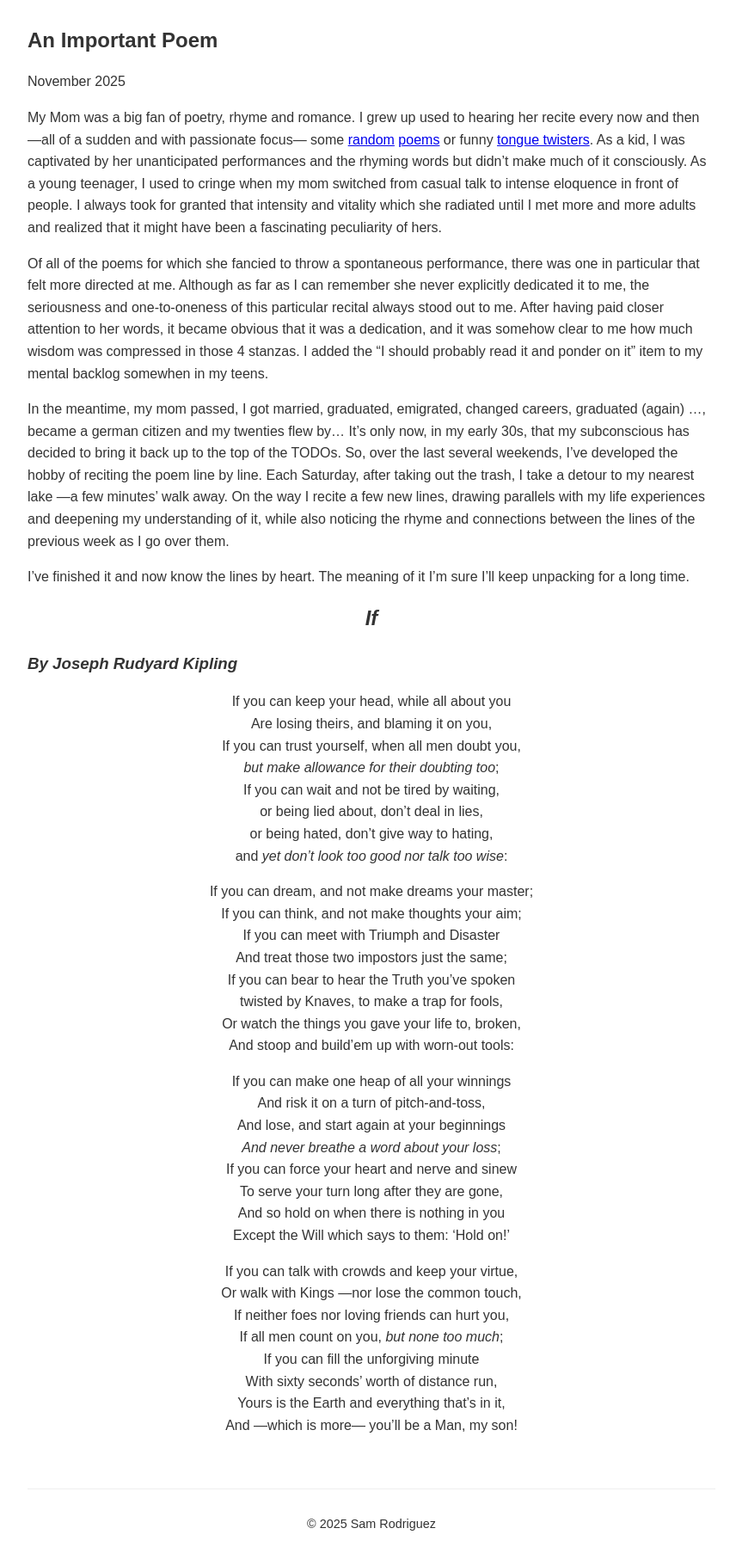
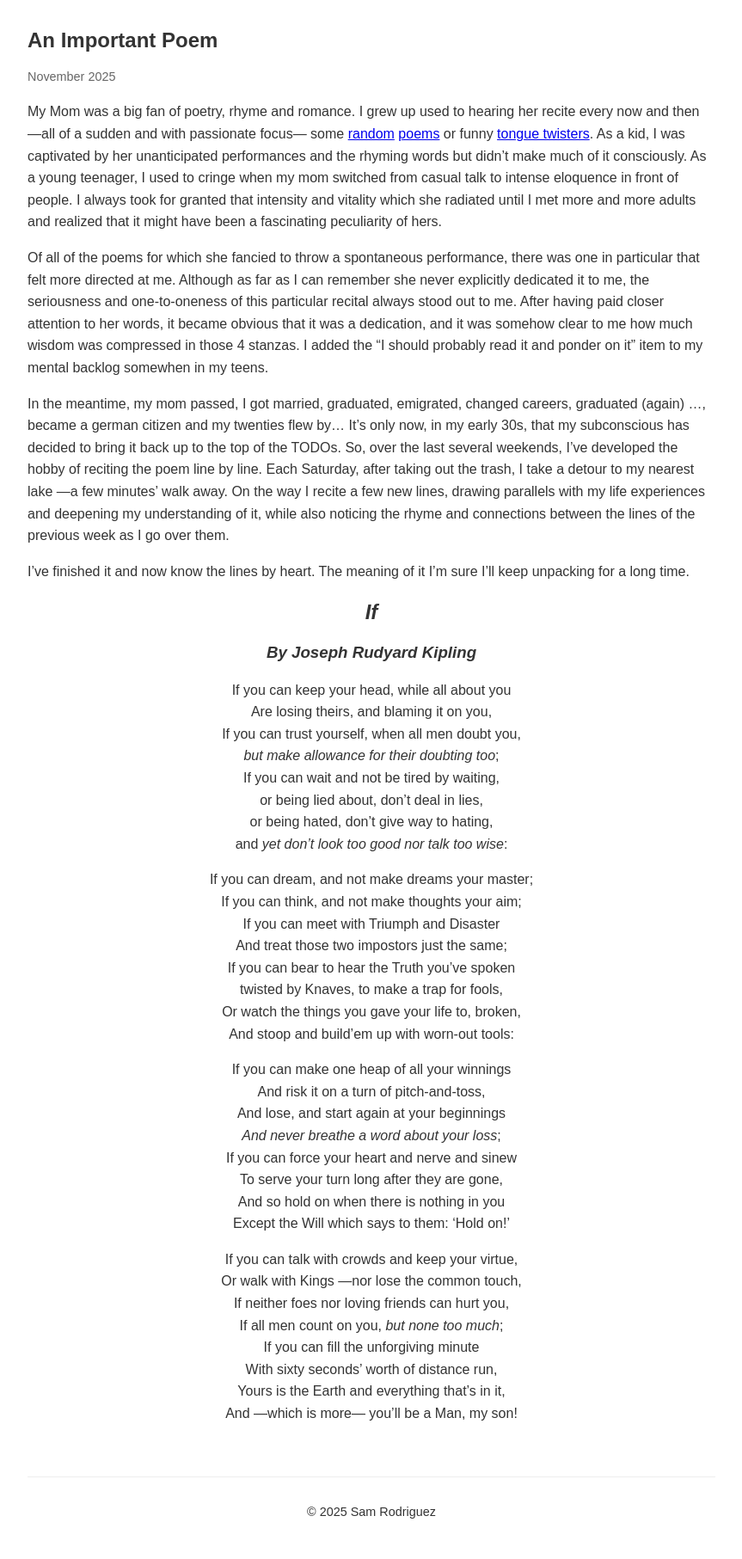
Before and after one commit to Sam1320/Sam1320.github.io, a Jekyll site: the page built from _posts/2025-11-15-important-poem.md, in a window 1280 px wide. Shown: the whole page at 86% size, without its empty margins (208-1071 px from the left). Built offline with Jekyll 4.4.1, drawn with Linux system fonts in a browser that asks for light colours.

Commit message:
chore: remove redundant css styles; center poem title with kramdown inline attribute

```diff
--- a/_posts/2025-11-15-important-poem.md
+++ b/_posts/2025-11-15-important-poem.md
@@ -16,7 +16,9 @@ I've finished it and now know the lines by heart. The meaning of it I'm sure I'l
 {:c: style="text-align: center;"}
 
 ## _If_
+{:c}
 ### _By Joseph Rudyard Kipling_
+{:c}
 
 If you can keep your head, while all about you \\
 Are losing theirs, and blaming it on you, \\
--- a/assets/css/styles.css
+++ b/assets/css/styles.css
@@ -24,20 +24,6 @@ header h1 {
     text-align: center;
     margin-bottom: 1em;
 }
-
-main h2 {
-    text-align: center;
-    margin-bottom: 0.8em;
-}
-
-main section {
-    text-align: left;
-}
-
-main section p {
-    text-align: left;
-}
-
 
 p {
     margin-bottom: 1em;
@@ -113,6 +99,12 @@ nav {
     text-decoration: underline;
 }
 
+.post-date {
+    color: #666;
+    font-size: 0.9em;
+    margin-top: 0;
+}
+
 /* ===== UTILITY CLASSES ===== */
 .text-center {
     text-align: center;
```
